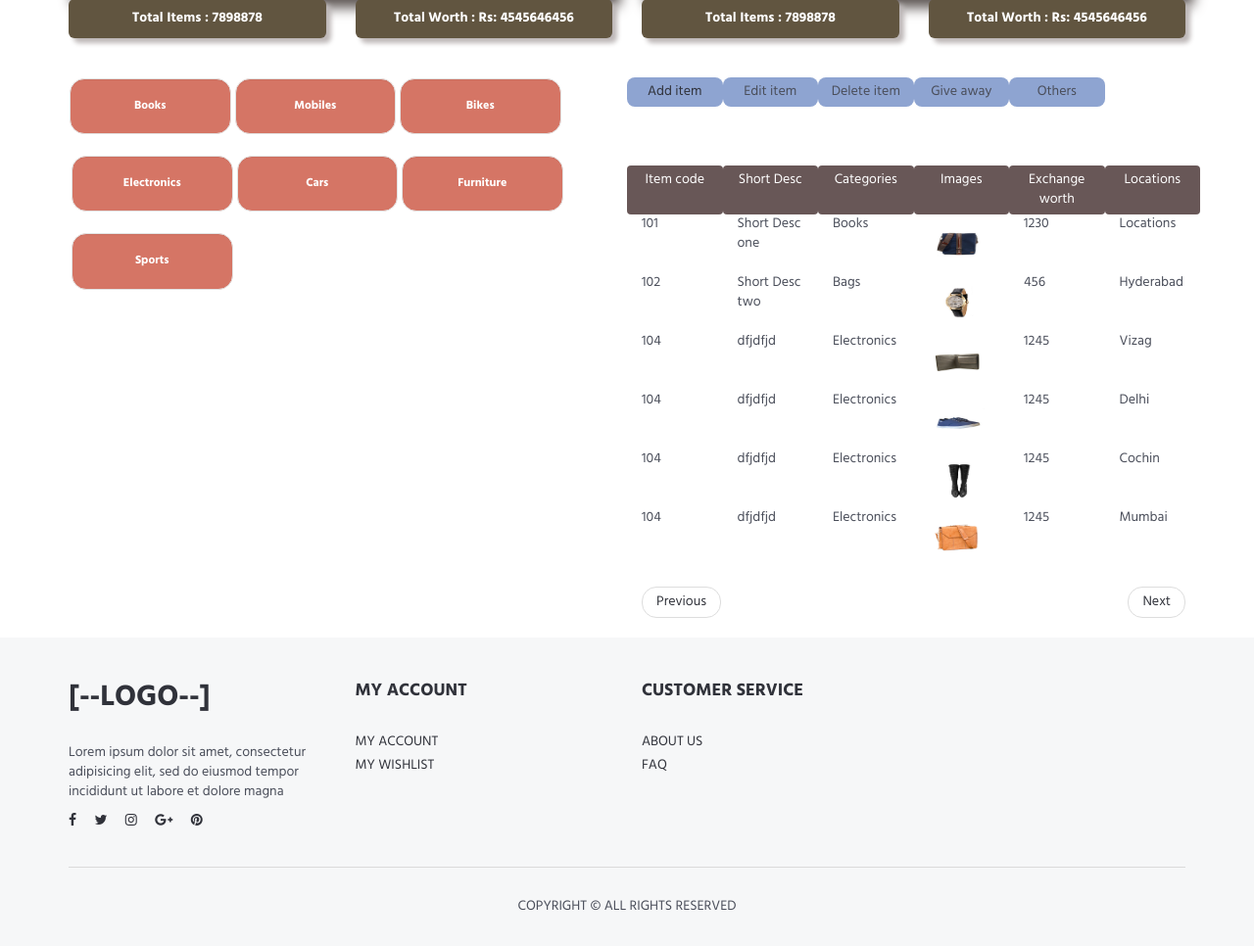
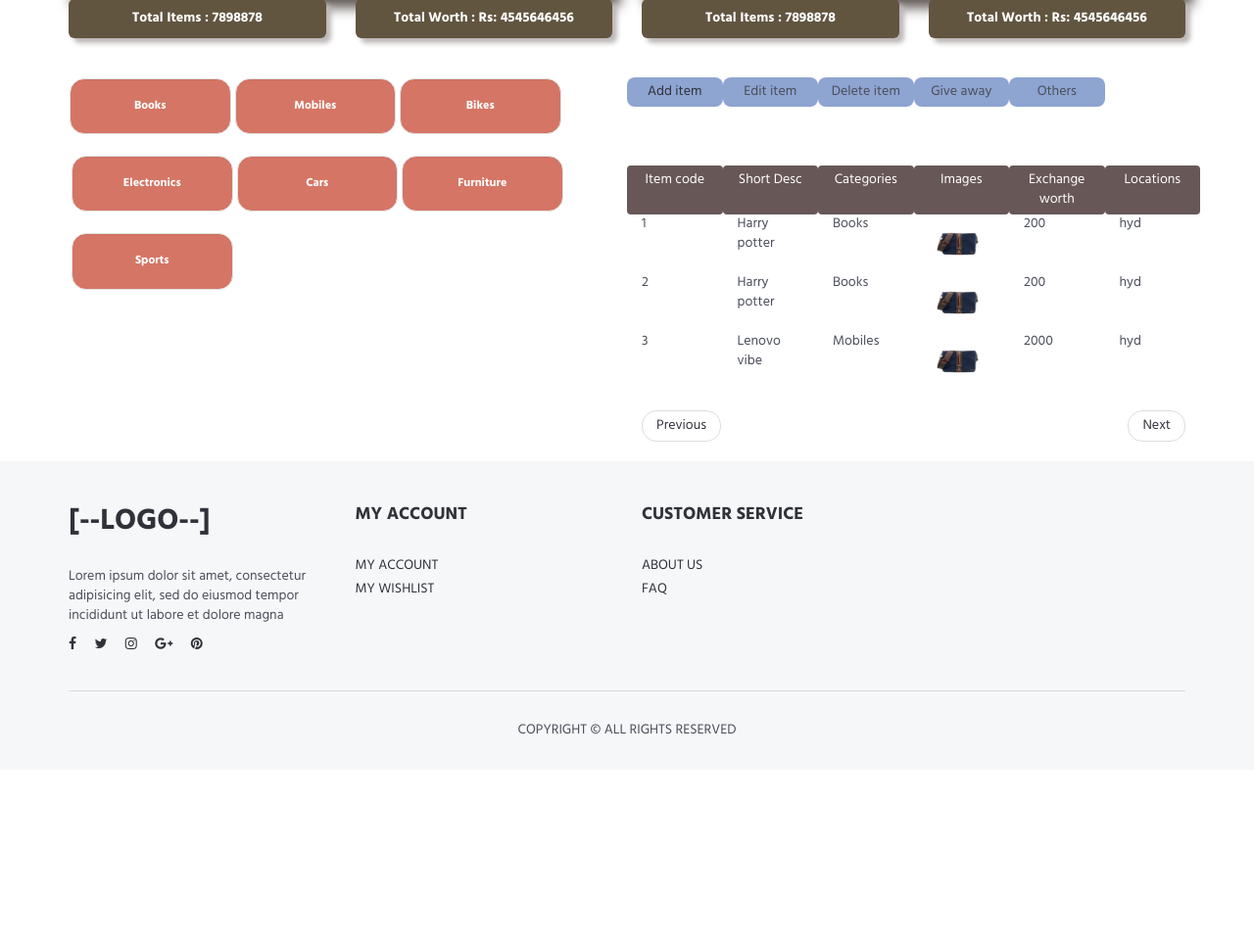
Before and after one commit to santhosh432/rscbk, a Django app: template rscbk/templates/userdashboard.html in a window 1280 px wide. Shown: the part 199-1165 px from the top of the page at 98% size. After the commit the page ends 949 px from the top, so only its background shows below. Run offline with Django 3.2, Linux system fonts and the light colour scheme; the template is opened without the code that fills it: values that come from a table or form of the project are taken from there, others are empty; data comes from the database, SQL or seed files in the repository; both versions use the stored data as it was after the commit; some libraries are stand-ins or nearby versions.

Commit message:
add item done.....

```diff
--- a/rscbk/categories/forms.py
+++ b/rscbk/categories/forms.py
@@ -7,4 +7,4 @@ class AdditemForm(forms.ModelForm):
     # model = Category
     class Meta:
         model = Items
-        exclude = ('',)
+        exclude = ('itemuser',)
--- a/rscbk/categories/models.py
+++ b/rscbk/categories/models.py
@@ -1,7 +1,7 @@
 from django.db import models
 
 # Create your models here.
-
+from django.contrib.auth.models import User
 
 # all categories...
 class Category(models.Model):
@@ -21,6 +21,7 @@ class Items(models.Model):
     location = models.CharField(max_length=50, help_text='Item location')
     months_used = models.PositiveSmallIntegerField(help_text='No of Years')
     years_used = models.PositiveSmallIntegerField(help_text='No of Months')
+    itemuser = models.ForeignKey(User, null=True, blank=True)
 
     def __str__(self):
         return '{0}'.format(self.category, self.item_name)
--- a/rscbk/home/views.py
+++ b/rscbk/home/views.py
@@ -20,8 +20,9 @@ def homepage(request):
 
 def myuserdashboard(request):
     cat = Category.objects.all()
+    items = Items.objects.filter(itemuser=request.user)
     print('ok')
-    return render(request, 'userdashboard.html',{'allcat':cat})
+    return render(request, 'userdashboard.html',{'allcat':cat,'items':items})
 
 
 # @login_required
--- a/rscbk/rscbk/urls.py
+++ b/rscbk/rscbk/urls.py
@@ -23,7 +23,7 @@ urlpatterns = [
     url(r'^admin/', admin.site.urls),
     url(r'^$',home),
     url(r'^login', auth_views.login, {'template_name': 'home.html'} ,name='login'),
-    url(r'myuserdashboard/', myuserdashboard),
+    url(r'myuserdashboard/', myuserdashboard ,name='myuserdashboard'),
 
     url(r'dashboard/',dashboard),
     url(r'additems/',catviews.additems , name='additems'),
--- a/rscbk/templates/additems.html
+++ b/rscbk/templates/additems.html
@@ -116,11 +116,13 @@ max-width: 500px;
         Add items
     </div>
     <div class="">
-    <form class="form">
+    <form class="form" action="{% url 'additems' %}" method="POST">
         <table>
+            {% csrf_token %}
                     {{ addform.as_table }}
 
         </table>
+        <input type="submit" name="submit" value="Submit">
     </form>
 
     </div>
--- a/rscbk/templates/userdashboard.html
+++ b/rscbk/templates/userdashboard.html
@@ -214,7 +214,7 @@ max-width: 500px;
 			<div class="col-md-6">
 
 				<div class="row">
-					<div class="col-md-2 info"><a href="">Add item</a> </div>
+					<div class="col-md-2 info"><a href="{% url 'additems' %}">Add item</a> </div>
 					<div class="col-md-2 info">Edit item</div>
 					<div class="col-md-2 info">Delete item</div>
 					<div class="col-md-2 info">Give away</div>
@@ -232,56 +232,19 @@ max-width: 500px;
 					<div class="col-md-2 st">Locations</div>
 				</div>
 
-				<div class="row">
-					<div class="col-md-2">101</div>
-					<div class="col-md-2">Short Desc one</div>
-					<div class="col-md-2">Books</div>
-					<div class="col-md-2"><img src="{% static 'shopstatic/img/product01.jpg' %}" alt="" class="" width="60" height="60"></div>
-					<div class="col-md-2">1230</div>
-					<div class="col-md-2">Locations</div>
-				</div>
+
+					{% for useritems in items %}
 
 				<div class="row">
-					<div class="col-md-2">102</div>
-					<div class="col-md-2">Short Desc two</div>
-					<div class="col-md-2">Bags</div>
-					<div class="col-md-2"><img src="{% static 'shopstatic/img/product02.jpg' %}" alt="" class="" width="60" height="60"></div>
-					<div class="col-md-2">456</div>
-					<div class="col-md-2">Hyderabad</div>
+					<div class="col-md-2">{{ useritems.id }}</div>
+					<div class="col-md-2">{{ useritems.item_name }}</div>
+					<div class="col-md-2">{{ useritems.category }}</div>
+					<div class="col-md-2"><img src="{% static 'shopstatic/img/product01.jpg' %}" alt="" class="" width="60" height="60"></div>
+					<div class="col-md-2">{{ useritems.price }}</div>
+					<div class="col-md-2">{{ useritems.location }}</div>
 				</div>
+					{% endfor %}
 
-				<div class="row">
-					<div class="col-md-2">104</div>
-					<div class="col-md-2">dfjdfjd</div>
-					<div class="col-md-2">Electronics</div>
-					<div class="col-md-2"><img src="{% static 'shopstatic/img/product03.jpg' %}" alt="" class="" width="60" height="60"></div>
-					<div class="col-md-2">1245</div>
-					<div class="col-md-2">Vizag</div>
-				</div>
-				<div class="row">
-					<div class="col-md-2">104</div>
-					<div class="col-md-2">dfjdfjd</div>
-					<div class="col-md-2">Electronics</div>
-					<div class="col-md-2"><img src="{% static 'shopstatic/img/product04.jpg' %}" alt="" class="" width="60" height="60"></div>
-					<div class="col-md-2">1245</div>
-					<div class="col-md-2">Delhi</div>
-				</div>
-				<div class="row">
-					<div class="col-md-2">104</div>
-					<div class="col-md-2">dfjdfjd</div>
-					<div class="col-md-2">Electronics</div>
-					<div class="col-md-2"><img src="{% static 'shopstatic/img/product05.jpg' %}" alt="" class="" width="60" height="60"></div>
-					<div class="col-md-2">1245</div>
-					<div class="col-md-2">Cochin</div>
-				</div>
-				<div class="row">
-					<div class="col-md-2">104</div>
-					<div class="col-md-2">dfjdfjd</div>
-					<div class="col-md-2">Electronics</div>
-					<div class="col-md-2"><img src="{% static 'shopstatic/img/product06.jpg' %}" alt="" class="" width="60" height="60"></div>
-					<div class="col-md-2">1245</div>
-					<div class="col-md-2">Mumbai</div>
-				</div>
 
   <ul class="pager">
     <li class="previous"><a href="#">Previous</a></li>
```
Also changed, not shown: rscbk/categories/views.py (+8 -1 lines), rscbk/categories/migrations/0004_items_itemuser.py (added), rscbk/db.sqlite3.
